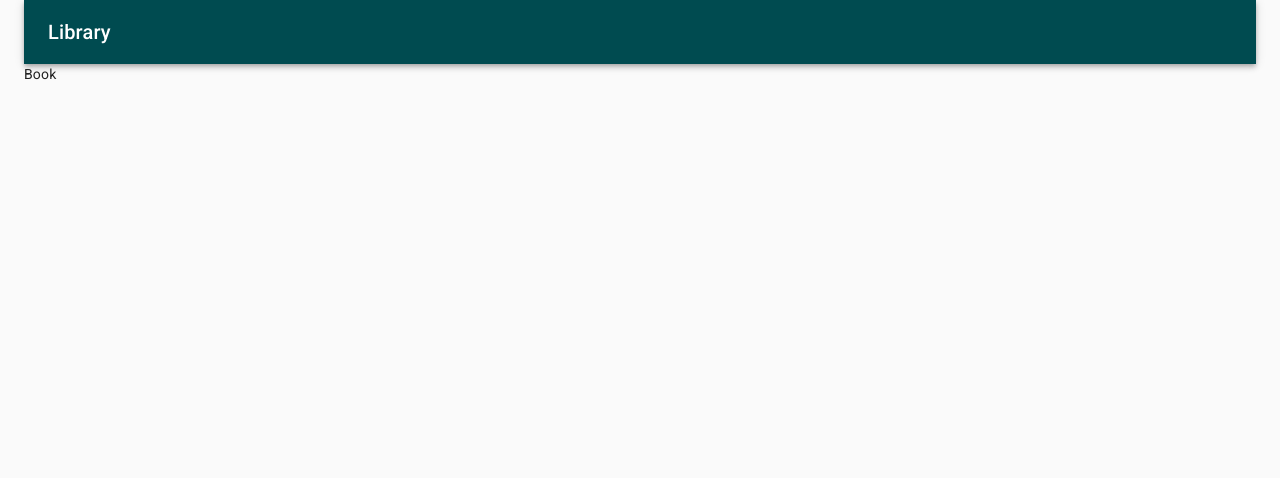
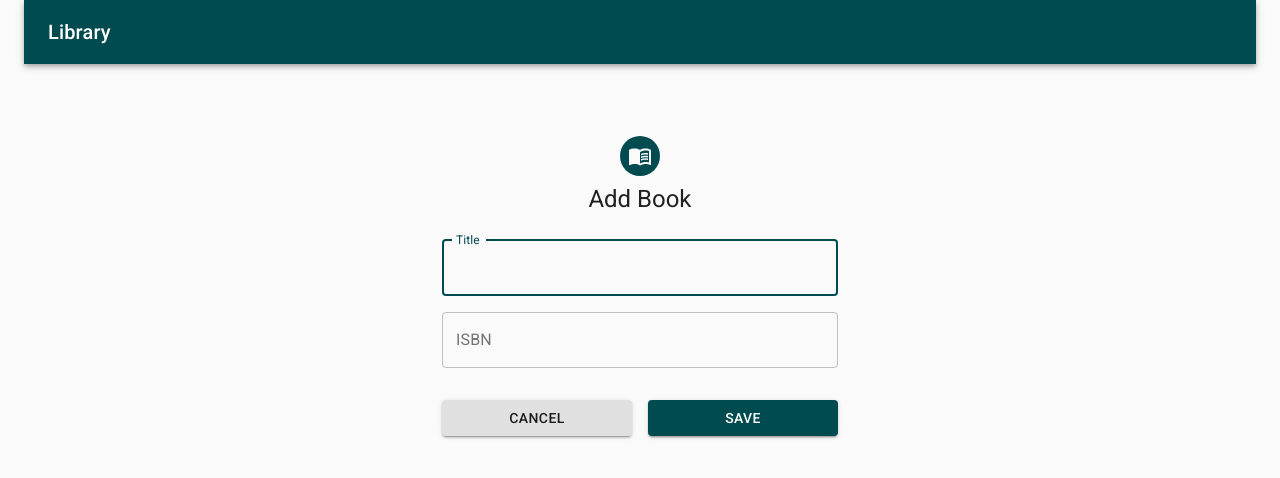
Before and after one commit to jaon82/library-web, a React (Create React App) app: page /book in a window 1280 px wide. Shown: the top 478 px of the page. Built offline with nearby package versions, Linux system fonts and the light colour scheme.

Commit message:
Cadastro de livro

```diff
--- a/package.json
+++ b/package.json
@@ -3,6 +3,7 @@
   "version": "0.1.0",
   "private": true,
   "dependencies": {
+    "@hookform/resolvers": "^1.3.4",
     "@material-ui/core": "^4.11.3",
     "@material-ui/icons": "^4.11.2",
     "@testing-library/jest-dom": "^5.11.4",
@@ -16,10 +17,12 @@
     "material-table": "^1.69.2",
     "react": "^17.0.1",
     "react-dom": "^17.0.1",
+    "react-hook-form": "^6.15.1",
     "react-router-dom": "^5.2.0",
     "react-scripts": "4.0.2",
     "typescript": "^4.1.2",
-    "web-vitals": "^1.0.1"
+    "web-vitals": "^1.0.1",
+    "yup": "^0.32.9"
   },
   "scripts": {
     "start": "react-scripts start",
--- a/src/components/ConfirmationDialog.tsx
+++ b/src/components/ConfirmationDialog.tsx
@@ -36,10 +36,8 @@ const ConformationDialog: React.FC<Props> = props => {
         <DialogContentText>{text}</DialogContentText>
       </DialogContent>
       <DialogActions>
-        <Button autoFocus onClick={handleClose} color="primary">
-          Cancel
-        </Button>
-        <Button onClick={handleConfirm} color="secondary" autoFocus>
+        <Button onClick={handleClose}>Cancel</Button>
+        <Button onClick={handleConfirm} color="primary">
           Confirm
         </Button>
       </DialogActions>
--- a/src/pages/Book/index.tsx
+++ b/src/pages/Book/index.tsx
@@ -1,7 +1,140 @@
-import React from 'react';
+import React, { useCallback } from 'react';
+import Avatar from '@material-ui/core/Avatar';
+import Button from '@material-ui/core/Button';
+import TextField from '@material-ui/core/TextField';
+import Grid from '@material-ui/core/Grid';
+import Typography from '@material-ui/core/Typography';
+import { makeStyles } from '@material-ui/core/styles';
+import Container from '@material-ui/core/Container';
+import MenuBook from '@material-ui/icons/MenuBook';
+import { useHistory } from 'react-router-dom';
+import { useForm, Controller } from 'react-hook-form';
+import { yupResolver } from '@hookform/resolvers/yup';
+import * as yup from 'yup';
+import FormControl from '@material-ui/core/FormControl';
+import FormLabel from '@material-ui/core/FormLabel';
+import OutlinedInput from '@material-ui/core/OutlinedInput';
+import Book from '../../interfaces/Book';
+import api from '../../services/api';
 
-const Book: React.FC = () => {
-  return <div>Book</div>;
+const useStyles = makeStyles(theme => ({
+  paper: {
+    marginTop: theme.spacing(8),
+    display: 'flex',
+    flexDirection: 'column',
+    alignItems: 'center',
+  },
+  avatar: {
+    margin: theme.spacing(1),
+    backgroundColor: theme.palette.primary.main,
+  },
+  form: {
+    width: '100%', // Fix IE 11 issue.
+    marginTop: theme.spacing(3),
+  },
+  submit: {
+    margin: theme.spacing(3, 0, 2),
+  },
+}));
+
+const BookForm: React.FC = () => {
+  const classes = useStyles();
+  const history = useHistory();
+
+  const defaultValues = {
+    title: '',
+    isbn: '',
+  };
+
+  const schema = yup.object().shape({
+    title: yup.string().required(),
+    isbn: yup.string().required(),
+  });
+
+  const { control, handleSubmit, errors } = useForm({
+    resolver: yupResolver(schema),
+    defaultValues,
+    mode: 'onChange',
+  });
+
+  const onSubmit = async (data: Book) => {
+    await api.post(`/books`, data);
+    history.push('/');
+  };
+
+  const handleCancel = useCallback(() => {
+    history.push('/');
+  }, [history]);
+
+  return (
+    <Container maxWidth="xs">
+      <div className={classes.paper}>
+        <Avatar className={classes.avatar}>
+          <MenuBook />
+        </Avatar>
+        <Typography component="h1" variant="h5">
+          Add Book
+        </Typography>
+        <form
+          className={classes.form}
+          noValidate
+          onSubmit={handleSubmit(onSubmit)}
+        >
+          <Grid container spacing={2}>
+            <Grid item xs={12}>
+              <Controller
+                as={<TextField />}
+                name="title"
+                control={control}
+                defaultValue=""
+                label="Title"
+                variant="outlined"
+                fullWidth
+                autoFocus
+                error={!!errors.title}
+              />
+            </Grid>
+            <Grid item xs={12}>
+              <Controller
+                as={<TextField />}
+                name="isbn"
+                control={control}
+                defaultValue=""
+                variant="outlined"
+                fullWidth
+                label="ISBN"
+                error={!!errors.isbn}
+              />
+            </Grid>
+          </Grid>
+          <Grid container spacing={2}>
+            <Grid item xs={12} sm={6}>
+              <Button
+                type="button"
+                fullWidth
+                variant="contained"
+                className={classes.submit}
+                onClick={handleCancel}
+              >
+                Cancel
+              </Button>
+            </Grid>
+            <Grid item xs={12} sm={6}>
+              <Button
+                type="submit"
+                fullWidth
+                variant="contained"
+                color="primary"
+                className={classes.submit}
+              >
+                Save
+              </Button>
+            </Grid>
+          </Grid>
+        </form>
+      </div>
+    </Container>
+  );
 };
 
-export default Book;
+export default BookForm;
--- a/src/routes/index.tsx
+++ b/src/routes/index.tsx
@@ -1,14 +1,14 @@
 import React from 'react';
 import { Route, Switch } from 'react-router-dom';
 
-import Book from '../pages/Book';
+import BookForm from '../pages/Book';
 import Dashboard from '../pages/Dashboard';
 
 const Routes: React.FC = () => {
   return (
     <Switch>
       <Route path="/" exact component={Dashboard} />
-      <Route path="/book" exact component={Book} />
+      <Route path="/book" exact component={BookForm} />
     </Switch>
   );
 };
```
Also changed, not shown: 1 other file (tests, documents, lock files or other folders).
